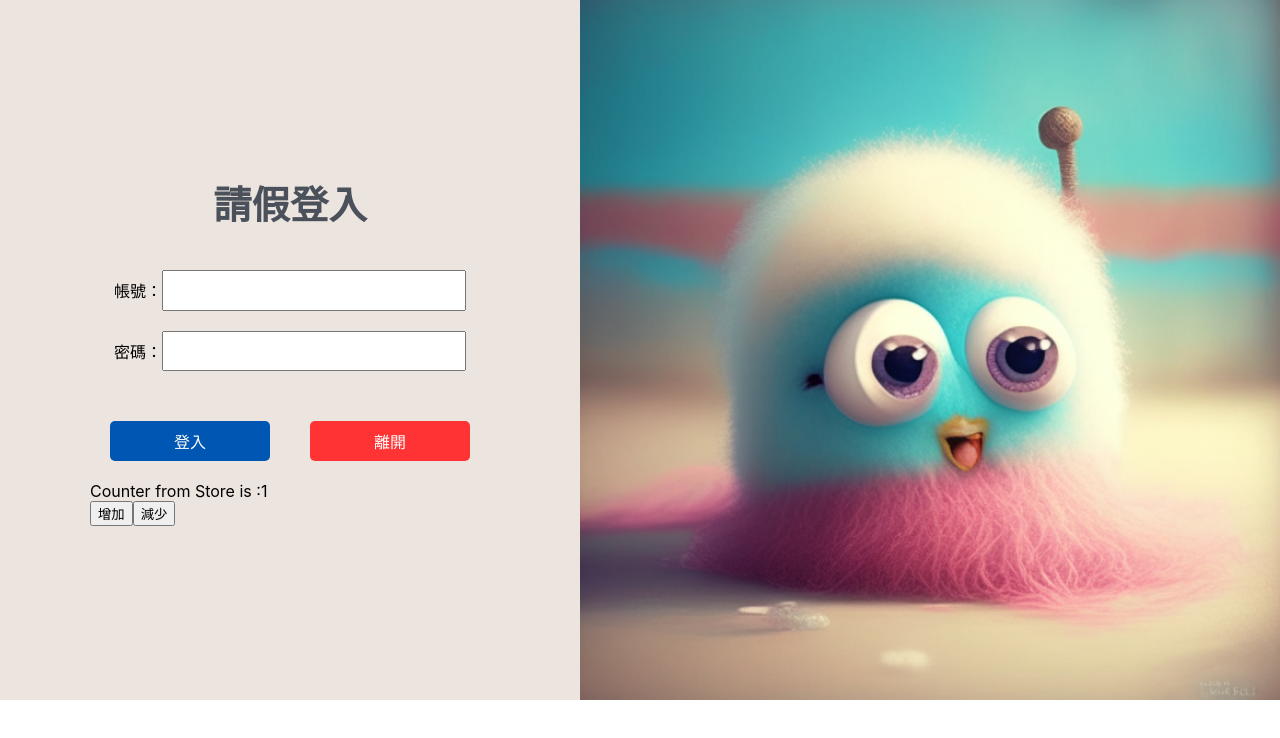
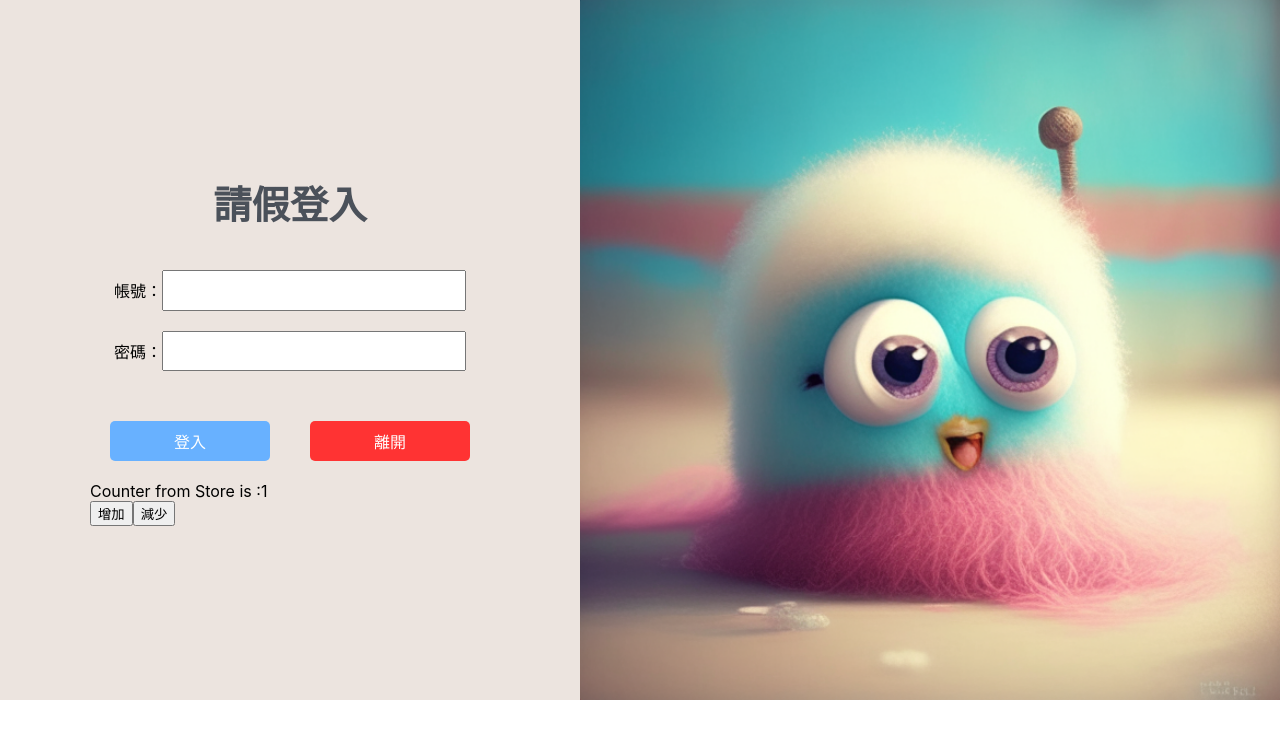
Before and after one commit to waymaymay/--, a React (Create React App) app: page /login in a window 1280 px wide. Shown: the top 738 px of the page. Built offline with nearby package versions, Linux system fonts and the light colour scheme.

Commit message:
update button style

```diff
--- a/src/components/Button/CustButton.css
+++ b/src/components/Button/CustButton.css
@@ -1,7 +1,7 @@
 .Login-Button {
   width: 20vmin;
   height: 5vmin;
-  background-color: #0056b3;
+  background-color: #68b1ff;
   color: #fff;
   border: none;
   cursor: pointer;
@@ -10,6 +10,12 @@
   margin: 20px 20px;
 }
 
+.Login-Button:active
+{
+  box-shadow: 0 0 10px 5px rgba(0, 0, 255, 0.5);
+  border: solid 3px rgba(0, 0, 255, 0.5);
+}
+
 .Login-Button:hover {
   background-color: #76b8ff;
 }
```
